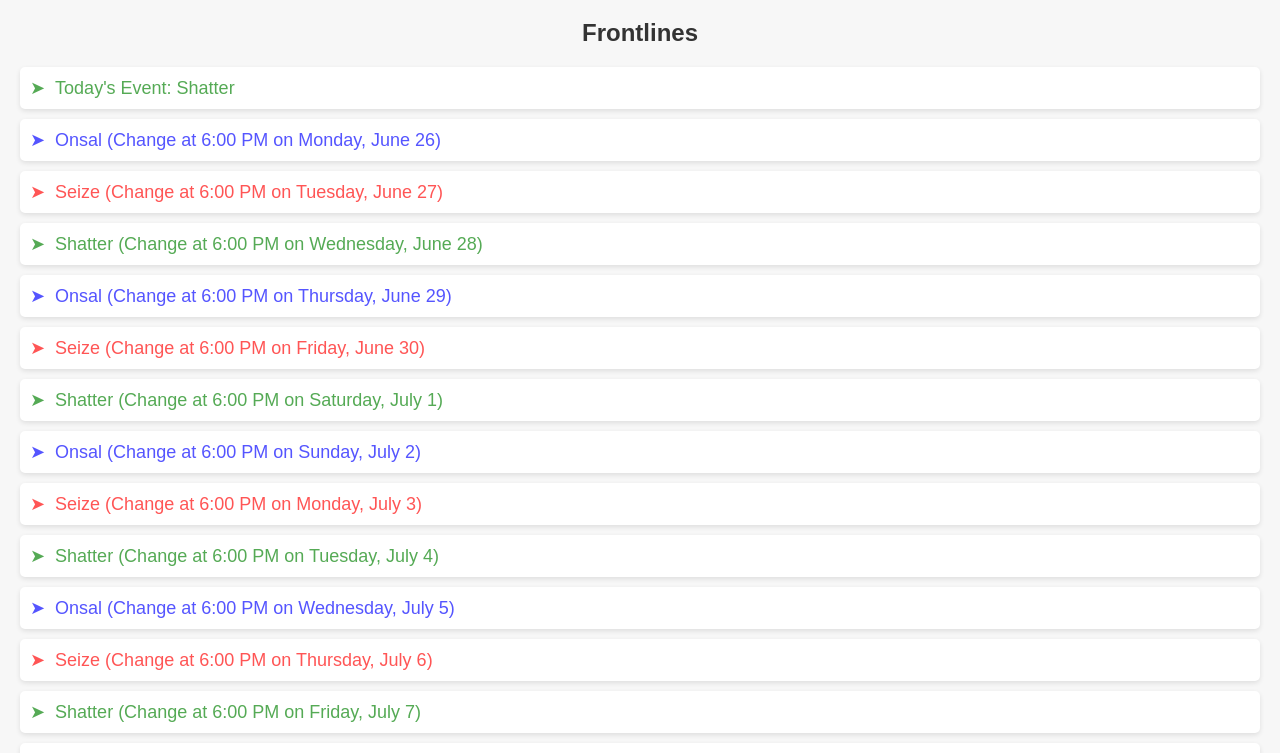
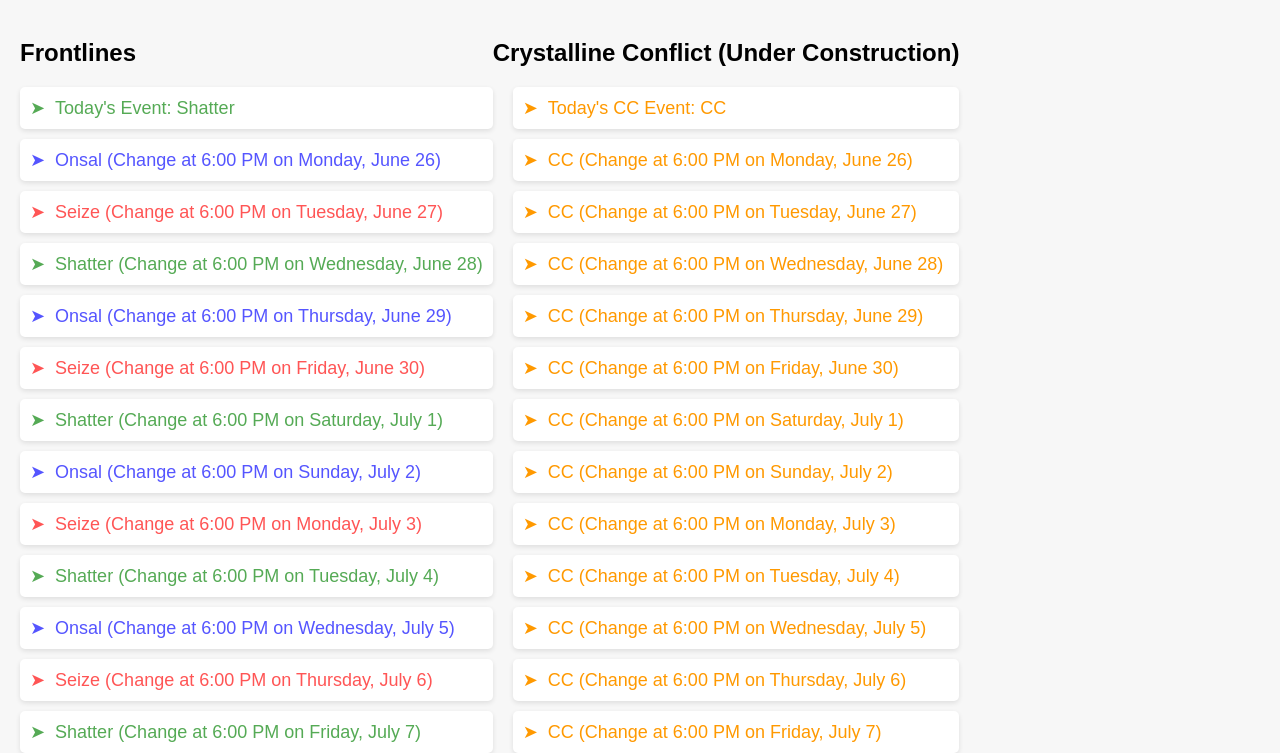
Before and after one commit to MarwanAl-Obaidi/FFXIV-PVP-Timers, a plain HTML site: page index.html in a window 1280 px wide. Shown: the part 61-814 px from the top of the page. Drawn offline with Linux system fonts and the light colour scheme.

Commit message:
Crystalline Conflict section added

```diff
--- a/index.html
+++ b/index.html
@@ -8,10 +8,20 @@
 
 <body>
     <h1>FFXIV PVP Timers</h1>
-    <h2>Frontlines</h2>
-    <ul id="event-list">
-        <!-- Events will be dynamically added here -->
-    </ul>
+    <div class="event-container">
+        <div class="event-list-container">
+            <h2>Frontlines</h2>
+            <ul id="event-list">
+                <!-- Frontlines Events will be dynamically added here -->
+            </ul>
+        </div>
+        <div class="event-list-container">
+            <h2>Crystalline Conflict (Under Construction)</h2>
+            <ul id="event-list-cc" class="event-list-cc">
+                <!-- Crystaline Conflict Events will be dynamically added here -->
+            </ul>
+        </div>
+    </div>
     <footer>
         <em>Made by: <a href="https://github.com/MarwanAl-Obaidi">Marwan Al-Obaidi</a></em>
     </footer>
--- a/script.js
+++ b/script.js
@@ -1,23 +1,33 @@
-// Function to update the events and time of change for the next 30 days
+// Function to update the events and time of change for the next 14 days
 function updateEvents() {
     var eventList = document.getElementById("event-list");
     eventList.innerHTML = ""; // Clear the existing event list
+
+    var eventListCC = document.getElementById("event-list-cc");
+    eventListCC.innerHTML = ""; // Clear the existing CC event list
 
     var currentDate = new Date();
     var currentHour = currentDate.getHours();
 
     // Get today's event
     var events = ["Seize", "Shatter", "Onsal"];
+    var eventsCC = ["CC"];
     var eventChangeHour = 18; // Events change at 6 PM
     var todayEvent = events[currentDate.getDate() % events.length];
+    var todayEventCC = eventsCC[currentDate.getDate() % eventsCC.length];
 
     var listItem = document.createElement("li");
     listItem.textContent = "Today's Event: " + todayEvent;
     listItem.classList.add("event-" + todayEvent.toLowerCase());
     eventList.appendChild(listItem);
 
-    // Get the next 30 days
-    for (var i = 1; i <= 30; i++) {
+    var listItemCC = document.createElement("li");
+    listItemCC.textContent = "Today's CC Event: " + todayEventCC;
+    listItemCC.classList.add("event-cc");
+    eventListCC.appendChild(listItemCC);
+
+    // Get the next 14 days
+    for (var i = 1; i <= 14; i++) {
         var nextDate = new Date(currentDate);
         nextDate.setDate(currentDate.getDate() + i);
 
@@ -33,11 +43,18 @@ function updateEvents() {
         listItem.textContent = eventText + " (Change at " + eventTime + " on " + eventDate + ")";
         listItem.classList.add("event-" + eventText.toLowerCase());
         eventList.appendChild(listItem);
+
+        var listItemCC = document.createElement("li");
+        var eventTextCC = eventsCC[(currentDate.getDate() + i) % eventsCC.length];
+        listItemCC.textContent = eventTextCC + " (Change at " + eventTime + " on " + eventDate + ")";
+        listItemCC.classList.add("event-cc");
+        eventListCC.appendChild(listItemCC);
     }
 
     // Schedule the next update
     setTimeout(updateEvents, 60000); // Check every minute
 }
+
 
 // Helper function to format the date as "Day, Month Date"
 function formatDate(date) {
--- a/styles.css
+++ b/styles.css
@@ -9,9 +9,8 @@ h1 {
     color: #333;
 }
 
-h2 {
-    text-align: center;
-    color: #333;
+.event-container {
+    display: flex;
 }
 
 ul {
@@ -49,14 +48,23 @@ li.event-onsal {
     /* Blue */
 }
 
+li.event-cc {
+    color: #ff9900;
+    /* Orange */
+}
+
 li:hover {
     background-color: #f2f2f2;
     cursor: pointer;
 }
 
+.event-list-cc {
+    margin-left: 20px;
+}
+
 footer {
     text-align: center;
-    margin-top: 20px;
+    margin-top: 10px;
     font-size: 14px;
     color: #888;
 }
```
